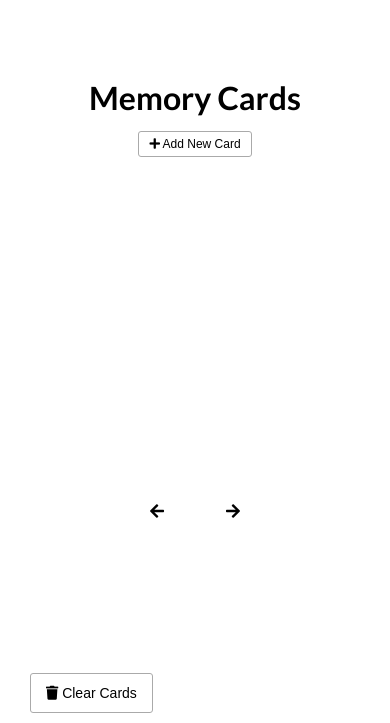
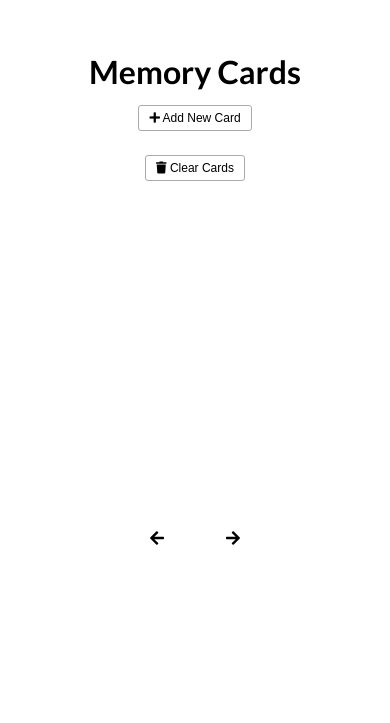
Before and after one commit to JusticeAmpofo/web-projects, a plain HTML site: page 14_memory-cards/index.html in a window 390 px wide. Shown: the part 121-844 px from the top of the page. Drawn offline with Linux system fonts and the light colour scheme.

Commit message:
Moved the clear button to the top for 14 Memory cards

```diff
--- a/14_memory-cards/index.html
+++ b/14_memory-cards/index.html
@@ -13,9 +13,6 @@
     <title>Memory Cards</title>
 </head>
 <body>
-    <button id="clear" class="clear btn">
-        <i class="fas fa-trash"></i> Clear Cards
-    </button>
 
     <h1 class="first-header">
         Memory Cards
@@ -23,6 +20,10 @@
             <i class="fas fa-plus"></i> Add New Card
         </button>
     </h1>
+
+    <button id="clear" class="clear btn">
+        <i class="fas fa-trash"></i> Clear Cards
+    </button>
 
     <div id="cards-container" class="cards">
         <!-- <div class="card active">
--- a/14_memory-cards/style.css
+++ b/14_memory-cards/style.css
@@ -206,6 +206,7 @@ h1 button {
 @media only screen and (max-width: 500px) {
     .first-header {
         text-align: center;
+        margin-bottom: 0;
     }
 
     .first-header button {
@@ -221,12 +222,9 @@ h1 button {
     }
 
     .clear {
-        bottom: 10px;
+        font-size: 1.2rem;
+        margin-bottom: 2.4rem;
+        padding: 0.5rem 1rem;
+        position: static;
     }
 }
-
-/* @media only screen and (max-width: 500px) {
-    .clear {
-        bottom: 10px;
-    }
-} */
```
